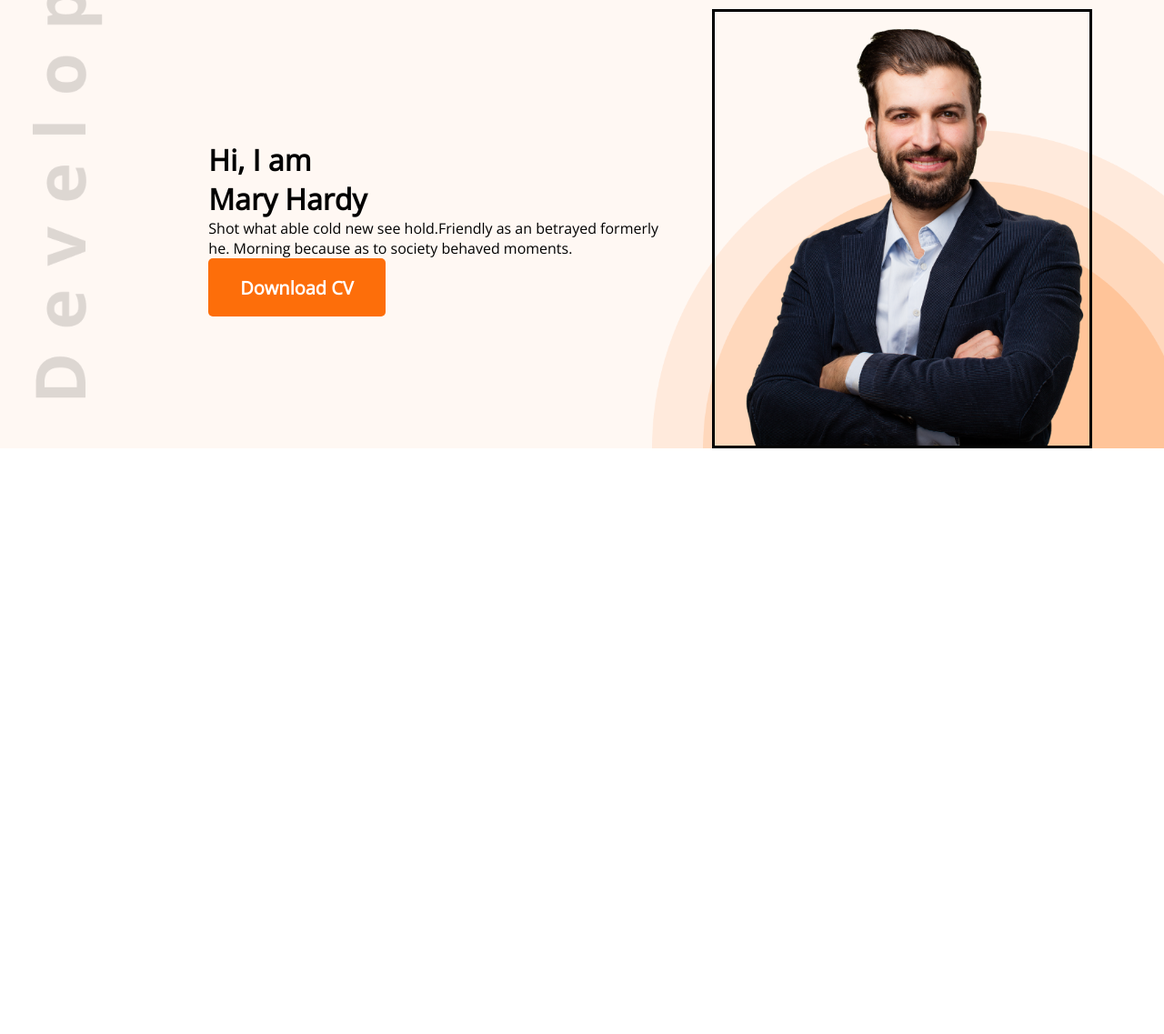
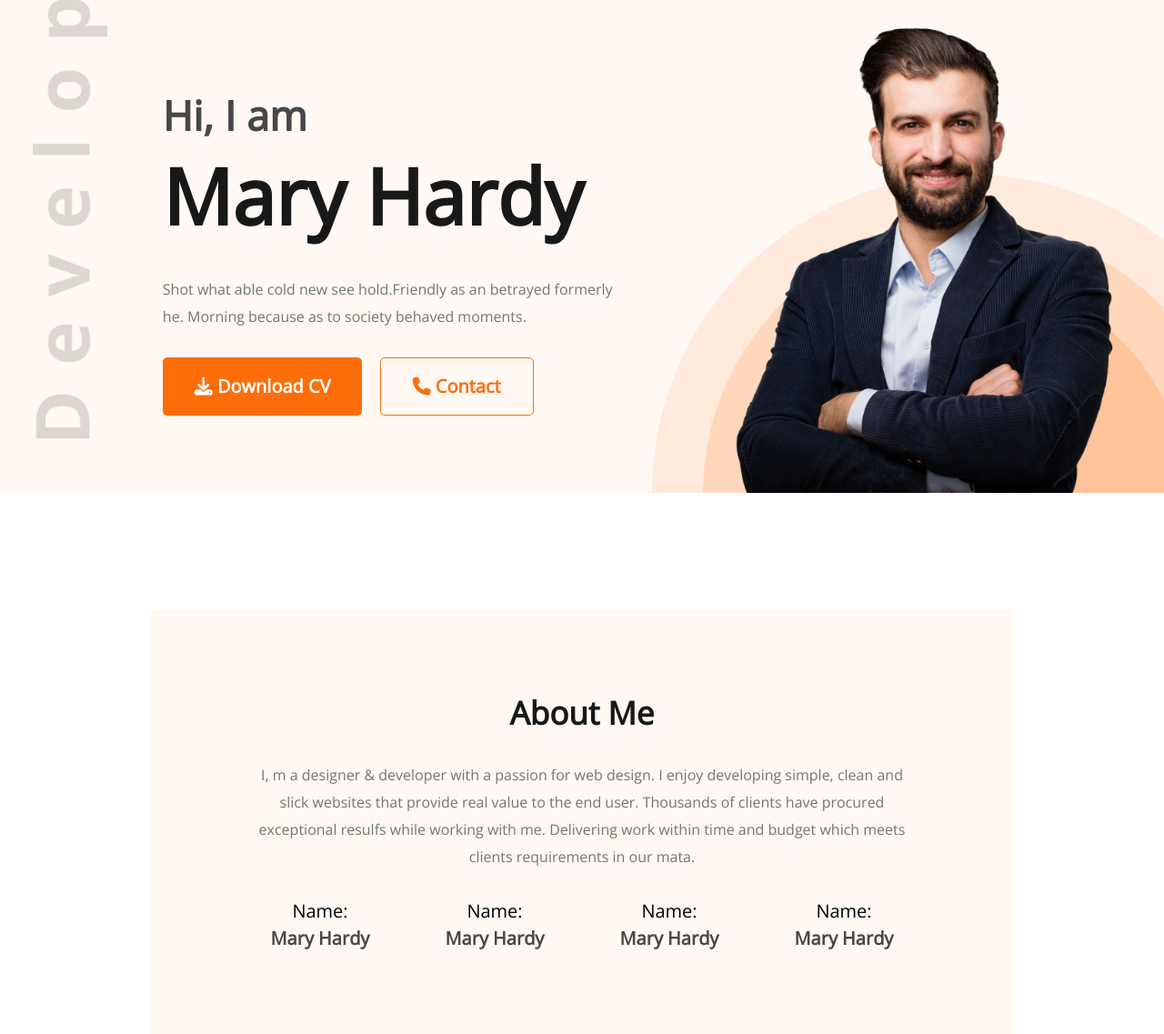
Before and after one commit to Selina-Khatun/developer-porttfolio, a plain HTML site: page index.html in a window 1280 px wide. Shown: the part 154-1291 px from the top of the page at 91% size. Before the commit the page ends 800 px from the top, so only its background shows below. Drawn offline with nearby package versions, Linux system fonts and the light colour scheme.

Commit message:
added about section

```diff
--- a/index.html
+++ b/index.html
@@ -11,6 +11,10 @@
       rel="stylesheet"
     />
     <link rel="stylesheet" href="styles/style.css" />
+    <script
+      src="https://kit.fontawesome.com/8acf9ee4cf.js"
+      crossorigin="anonymous"
+    ></script>
   </head>
 
   <body>
@@ -27,20 +31,57 @@
         <!-- header banner section -->
         <div class="banner">
           <div>
-            <h1>Hi, I am</h1>
-            <h1>Mary Hardy</h1>
-            <p>
-              Shot what able cold new see hold.Friendly as an betrayed formerly <br>
+            <h1 class="banner-subtitle">Hi, I am</h1>
+            <h1 class="banner-title">Mary Hardy</h1>
+            <p class="section-description">
+              Shot what able cold new see hold.Friendly as an betrayed formerly
+              <br />
               he. Morning because as to society behaved moments.
             </p>
-            <button class="btn-primary">Download CV</button>
+            <button class="btn-primary">
+              <i class="fa-solid fa-download"></i> Download CV
+            </button>
+            <button class="btn-primary custom-button">
+              <i class="fa-solid fa-phone"></i> Contact
+            </button>
           </div>
 
           <img class="banner-img" src="./images/hardy.png" alt="" />
         </div>
       </div>
     </header>
-    <main></main>
+    <main>
+      <section class="about">
+        <h1 class="section-title">About Me</h1>
+        <p class="section-description">
+          I, m a designer & developer with a passion for web design. I enjoy
+          developing simple, clean and <br />
+          slick websites that provide real value to the end user. Thousands of
+          clients have procured <br />
+          exceptional resulfs while working with me. Delivering work within time
+          and budget which meets <br />
+          clients requirements in our mata.
+        </p>
+        <div class="about-info-container">
+          <div class="about-info">
+            <p class="info-title">Name:</p>
+            <p class="info-description">Mary Hardy</p>
+          </div>
+          <div class="about-info">
+            <p class="info-title">Name:</p>
+            <p class="info-description">Mary Hardy</p>
+          </div>
+          <div class="about-info">
+            <p class="info-title">Name:</p>
+            <p class="info-description">Mary Hardy</p>
+          </div>
+          <div class="about-info">
+            <p class="info-title">Name:</p>
+            <p class="info-description">Mary Hardy</p>
+          </div>
+        </div>
+      </section>
+    </main>
     <footer></footer>
   </body>
 </html>
--- a/styles/style.css
+++ b/styles/style.css
@@ -9,7 +9,7 @@
     background: #FFF8F3;
     background-image: url('../images/header_bg.png'), url('../images/developer.png');
     background-repeat: no-repeat;
-    background-position: bottom  right ,top 10px left 3%;
+    background-position: bottom right, top 10px left 3%;
     background-size: auto 350px, auto 90%;
     /* padding-left: 10px; */
 }
@@ -18,12 +18,24 @@
     display: flex;
     justify-content: space-between;
     align-items: center;
-    margin: 0 50px 0 200px ;
+    margin: 0 0 0 130px;
 }
+
+.banner-title {
+    color: #181818;
+    font-size: 85px;
+    font-weight: 700;
+}
+
+.banner-subtitle {
+    color: #474747;
+    font-size: 45px;
+    font-weight: 600;
+
+}
+
 .banner-img {
     width: 40%;
-    /* margin-bottom: 3%; */
-    border: solid;
 }
 
 .text-primary {
@@ -37,13 +49,6 @@ nav {
     align-items: center;
 }
 
- /* ul {
-    display: flex;
-    list-style: none;
-    justify-content: space-around;
-    /* gap: 10%; */
-
-
 nav ul {
     display: flex;
     align-items: center;
@@ -54,6 +59,11 @@ nav li {
     margin-left: 50px;
 }
 
+/* .custom-button.btn-primary {
+    background-color: #FFF8F3;
+    border: solid 2px #FD6E0A;
+    color: #FD6E0A;
+} */
 .btn-primary {
     color: #FFFFFF;
     font-weight: 700;
@@ -63,4 +73,65 @@ nav li {
     height: 64px;
     border-radius: 5px;
     background: #FD6E0A;
+    margin-right: 15px;
+
 }
+
+.btn-primary:hover {
+    background: #ec6607;
+}
+
+.custom-button.btn-primary:hover {
+    background: #ec6607;
+    color: #FFF8F3;
+}
+
+.custom-button.btn-primary {
+    background-color: #FFF8F3;
+    border: solid 1px #FD6E0A;
+    color: #FD6E0A;
+}
+
+/* about section style */
+.about {
+    background-color: #FFF8F3;
+    width: 60%;
+    margin: auto;
+    margin-top: 10%;
+    text-align: center;
+    padding: 7%;
+}
+
+.section-description {
+    padding: 30px 0;
+    color: #757575;
+    font-style: normal;
+    font-weight: 400;
+    line-height: 30px;
+}
+
+.section-title {
+    color: #181818;
+    text-align: center;
+    font-size: 35px;
+    font-weight: 700;
+}
+
+.about-info-container {
+    display: flex;
+}
+
+.info-title {
+    color: var #757575;
+    text-align: center;
+    font-size: 20px;
+    font-weight: 400;
+    line-height: 30px;
+}
+
+.info-description {
+    color: #474747;
+    font-size: 20px;
+    font-weight: 700;
+    line-height: 30px;
+}
```
